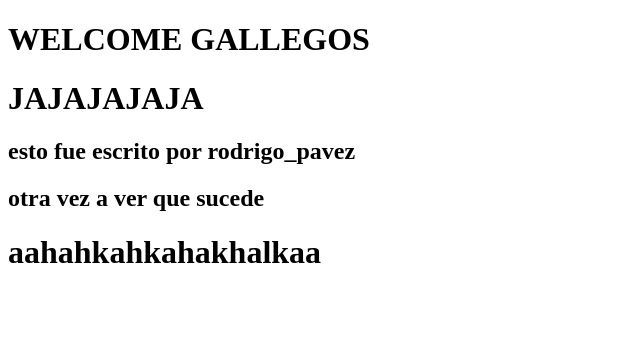
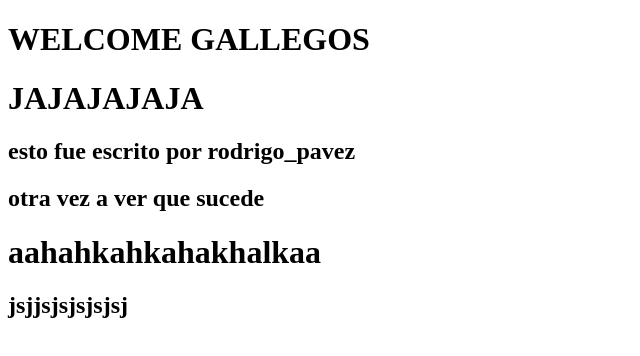
Before and after one commit to RodPav/Evaluacion_Grupal, a plain HTML site: page probando_master.html in a window 1280 px wide. Shown: the whole page, without its empty margins (0-640 px from the left). Drawn offline with Linux system fonts and the light colour scheme.

Commit message:
agaiiiiin

```diff
--- a/probando_master.html
+++ b/probando_master.html
@@ -11,5 +11,6 @@
        <h2>esto fue escrito por rodrigo_pavez</h2>
        <h2>otra vez a ver que sucede</h2>
        <h1>aahahkahkahakhalkaa</h1>
+       <h2>jsjjsjsjsjsjsj</h2>
 </body>
 </html>
```
